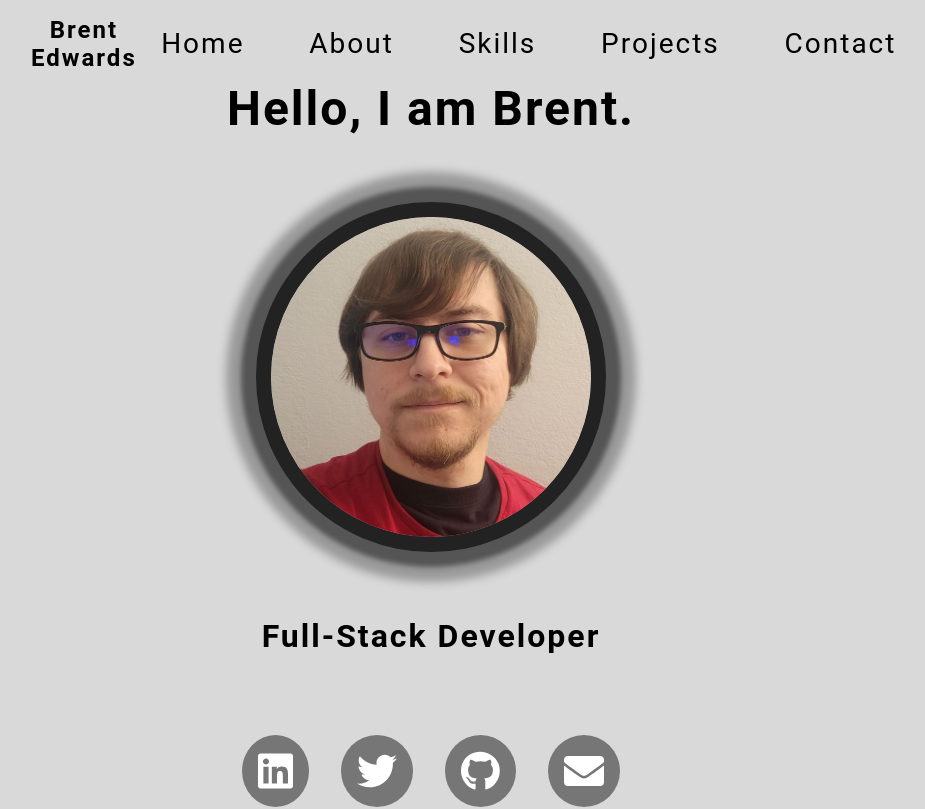
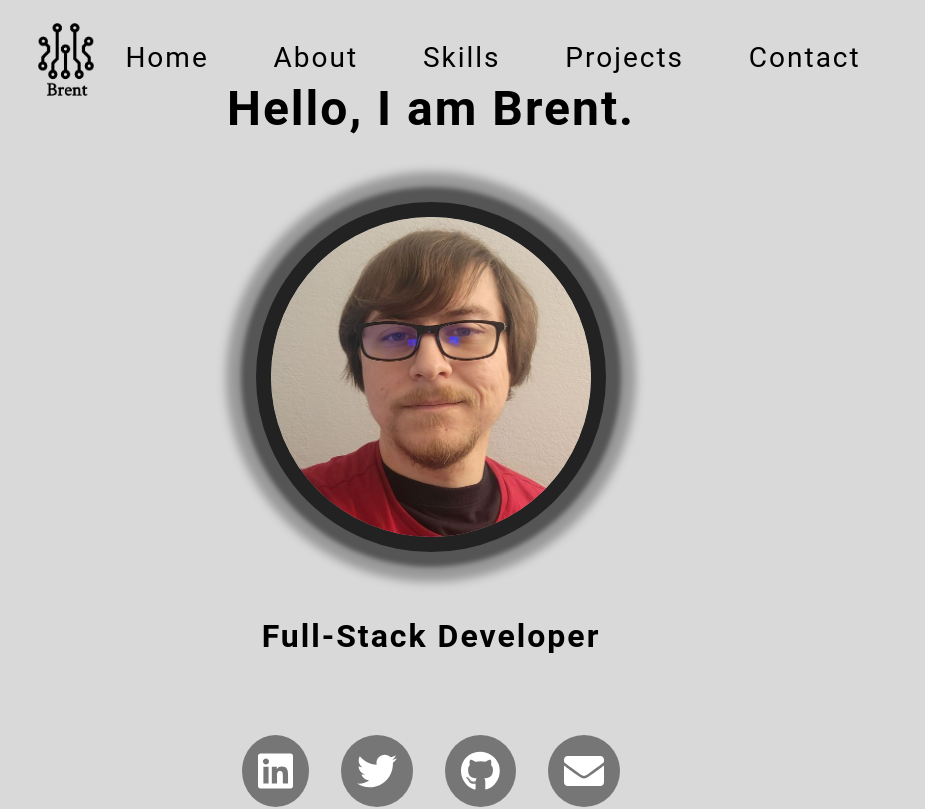
Before and after one commit to zirris512/my-portfolio, a React (Vite) app: page / in a window 1280 px wide. Shown: the top 809 px of the page, without its empty margins (209-1134 px from the left). Built offline with nearby package versions, Linux system fonts and the light colour scheme.

Commit message:
add logo to navbar

```diff
--- a/src/components/NavBar/NavBar.jsx
+++ b/src/components/NavBar/NavBar.jsx
@@ -1,6 +1,8 @@
 import { FontAwesomeIcon } from "@fortawesome/react-fontawesome";
 import { faBars, faTimes } from "@fortawesome/free-solid-svg-icons";
 import { useEffect, useState } from "react";
+
+import Logo from "/assets/Brent-logo-black.png";
 import styles from "./NavBar.module.scss";
 
 const NavBar = () => {
@@ -32,7 +34,7 @@ const NavBar = () => {
 		<nav className={`${styles.nav} ${scroll && styles.navScrolling}`}>
 			<div className={styles.navHeader}>
 				<a href="#" className={styles.navHeaderLink} onClick={() => setNavOpen(false)}>
-					Brent Edwards
+					<img src={Logo} alt="logo" width={70} />
 				</a>
 			</div>
 			<div className={`${styles.navList} ${!navOpen && styles.active}`}>
--- a/src/components/NavBar/NavBar.module.scss
+++ b/src/components/NavBar/NavBar.module.scss
@@ -34,16 +34,7 @@
 }
 
 .navHeader {
-	width: min-content;
-	padding-block: 1em;
-	text-align: center;
-
-	.navHeaderLink {
-		color: hsl(0 0% 0%);
-		text-decoration: none;
-		font-size: 1.5rem;
-		font-weight: bold;
-	}
+	padding-block-start: 1em;
 }
 
 .navList {
```
Also changed, not shown: public/assets/Brent-logo-black.png (added).
